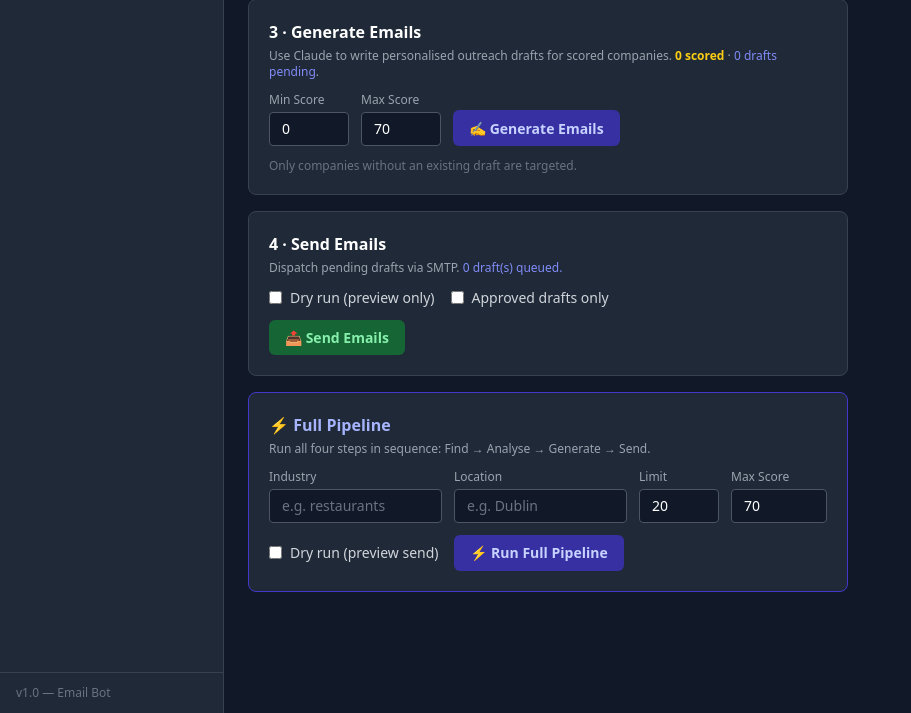
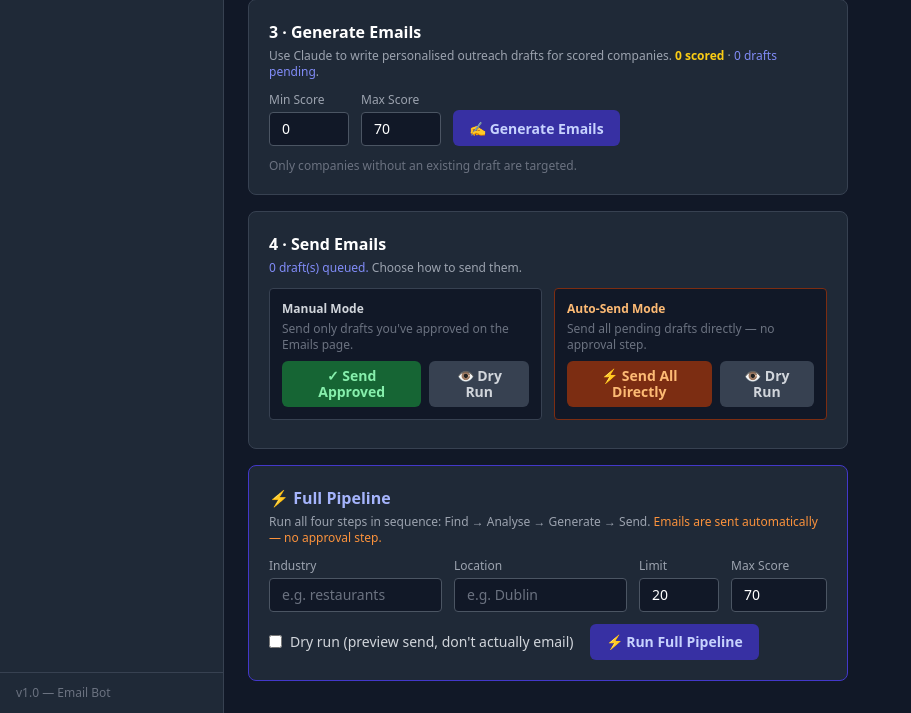
Before and after one commit to Bnorton-crius/Email-bot, a FastAPI app: page /pipeline in a window 1280 px wide. Shown: the part 478-1191 px from the top of the page, without its empty margins (0-911 px from the left). Run offline with FastAPI, Linux system fonts and the light colour scheme; data that the repository does not hold is empty; some libraries are stand-ins or nearby versions.

Commit message:
Add Auto-Send mode (no approval) alongside Manual Mode in dashboard
Both the Emails page and Pipeline page now clearly offer two send paths:
- Manual Mode: approve individual drafts, then send only approved ones
- Auto-Send Mode: send all pending drafts directly with no approval step

Full Pipeline already auto-sends; label now makes this explicit.

https://claude.ai/code/session_01AiBiyXaXp3BdZVMjdrfFTy

```diff
--- a/dashboard/templates/pipeline.html
+++ b/dashboard/templates/pipeline.html
@@ -84,30 +84,55 @@
     <div class="bg-gray-800 border border-gray-700 rounded-lg p-5">
       <h2 class="font-semibold text-white mb-1">4 · Send Emails</h2>
       <p class="text-xs text-gray-400 mb-3">
-        Dispatch pending drafts via SMTP.
         <span class="text-indigo-400">{{ stats.pending_drafts }} draft(s) queued.</span>
+        Choose how to send them.
       </p>
-      <form hx-post="/api/send" hx-target="#op-status" hx-swap="innerHTML" class="space-y-3">
-        <div class="flex gap-4 items-center">
-          <label class="flex items-center gap-2 text-sm text-gray-300 cursor-pointer">
-            <input type="checkbox" name="dry_run" value="1"
-                   class="rounded bg-gray-700 border-gray-500 text-indigo-500 focus:ring-indigo-500">
-            Dry run (preview only)
-          </label>
-          <label class="flex items-center gap-2 text-sm text-gray-300 cursor-pointer">
-            <input type="checkbox" name="approved_only" value="1"
-                   class="rounded bg-gray-700 border-gray-500 text-indigo-500 focus:ring-indigo-500">
-            Approved drafts only
-          </label>
+
+      <!-- Two-mode layout -->
+      <div class="grid grid-cols-2 gap-3 mb-2">
+
+        <!-- Manual mode -->
+        <div class="bg-gray-900 rounded p-3 border border-gray-700">
+          <p class="text-xs font-semibold text-gray-300 mb-1">Manual Mode</p>
+          <p class="text-xs text-gray-500 mb-2">Send only drafts you've approved on the Emails page.</p>
+          <div class="flex gap-2">
+            <form hx-post="/api/send" hx-target="#op-status" hx-swap="innerHTML" class="inline">
+              <input type="hidden" name="approved_only" value="1">
+              <button type="submit" class="btn btn-green text-xs py-1 px-3">✓ Send Approved</button>
+            </form>
+            <form hx-post="/api/send" hx-target="#op-status" hx-swap="innerHTML" class="inline">
+              <input type="hidden" name="approved_only" value="1">
+              <input type="hidden" name="dry_run" value="1">
+              <button type="submit" class="btn btn-gray text-xs py-1 px-3">👁 Dry Run</button>
+            </form>
+          </div>
         </div>
-        <button type="submit" class="btn btn-green">📤 Send Emails</button>
-      </form>
+
+        <!-- Auto-send mode -->
+        <div class="bg-gray-900 rounded p-3 border border-orange-900">
+          <p class="text-xs font-semibold text-orange-300 mb-1">Auto-Send Mode</p>
+          <p class="text-xs text-gray-500 mb-2">Send all pending drafts directly — no approval step.</p>
+          <div class="flex gap-2">
+            <form hx-post="/api/send" hx-target="#op-status" hx-swap="innerHTML" class="inline">
+              <button type="submit" class="btn btn-orange text-xs py-1 px-3">⚡ Send All Directly</button>
+            </form>
+            <form hx-post="/api/send" hx-target="#op-status" hx-swap="innerHTML" class="inline">
+              <input type="hidden" name="dry_run" value="1">
+              <button type="submit" class="btn btn-gray text-xs py-1 px-3">👁 Dry Run</button>
+            </form>
+          </div>
+        </div>
+
+      </div>
     </div>
 
     <!-- 5. Full Pipeline -->
     <div class="bg-gray-800 border border-indigo-700 rounded-lg p-5">
       <h2 class="font-semibold text-indigo-300 mb-1">⚡ Full Pipeline</h2>
-      <p class="text-xs text-gray-400 mb-3">Run all four steps in sequence: Find → Analyse → Generate → Send.</p>
+      <p class="text-xs text-gray-400 mb-3">
+        Run all four steps in sequence: Find → Analyse → Generate → Send.
+        <span class="text-orange-400">Emails are sent automatically — no approval step.</span>
+      </p>
       <form hx-post="/api/run" hx-target="#op-status" hx-swap="innerHTML" class="space-y-3">
         <div class="flex flex-wrap gap-3">
           <div class="flex-1 min-w-32">
@@ -137,7 +162,7 @@
           <label class="flex items-center gap-2 text-sm text-gray-300 cursor-pointer">
             <input type="checkbox" name="dry_run" value="1"
                    class="rounded bg-gray-700 border-gray-500 text-indigo-500 focus:ring-indigo-500">
-            Dry run (preview send)
+            Dry run (preview send, don't actually email)
           </label>
           <button type="submit" class="btn btn-indigo">⚡ Run Full Pipeline</button>
         </div>
@@ -185,5 +210,7 @@
   .btn-green:hover:not(:disabled)  { background: #15803d; }
   .btn-gray   { background: #374151; color: #d1d5db; }
   .btn-gray:hover:not(:disabled)   { background: #4b5563; }
+  .btn-orange { background: #7c2d12; color: #fdba74; }
+  .btn-orange:hover:not(:disabled) { background: #9a3412; }
 </style>
 {% endblock %}
```
Also changed, not shown: dashboard/templates/emails.html (+30 -17 lines).
